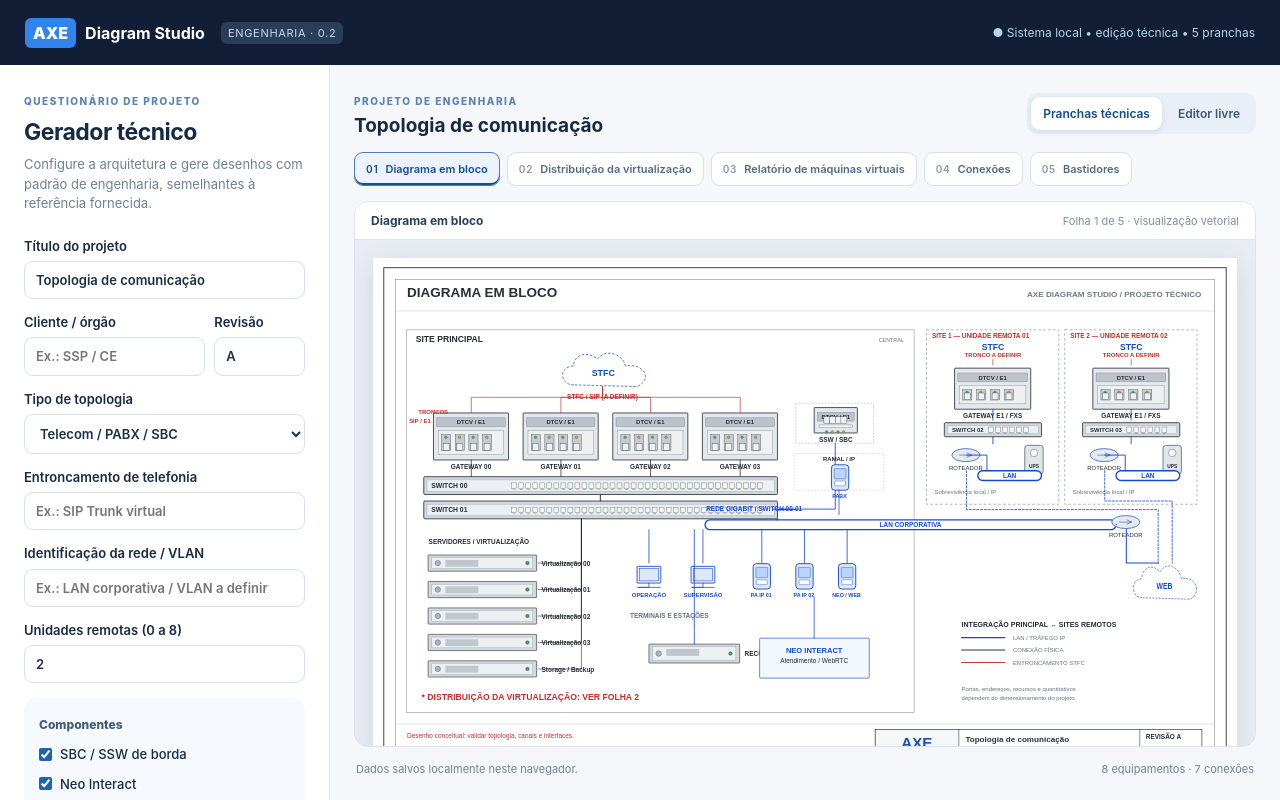
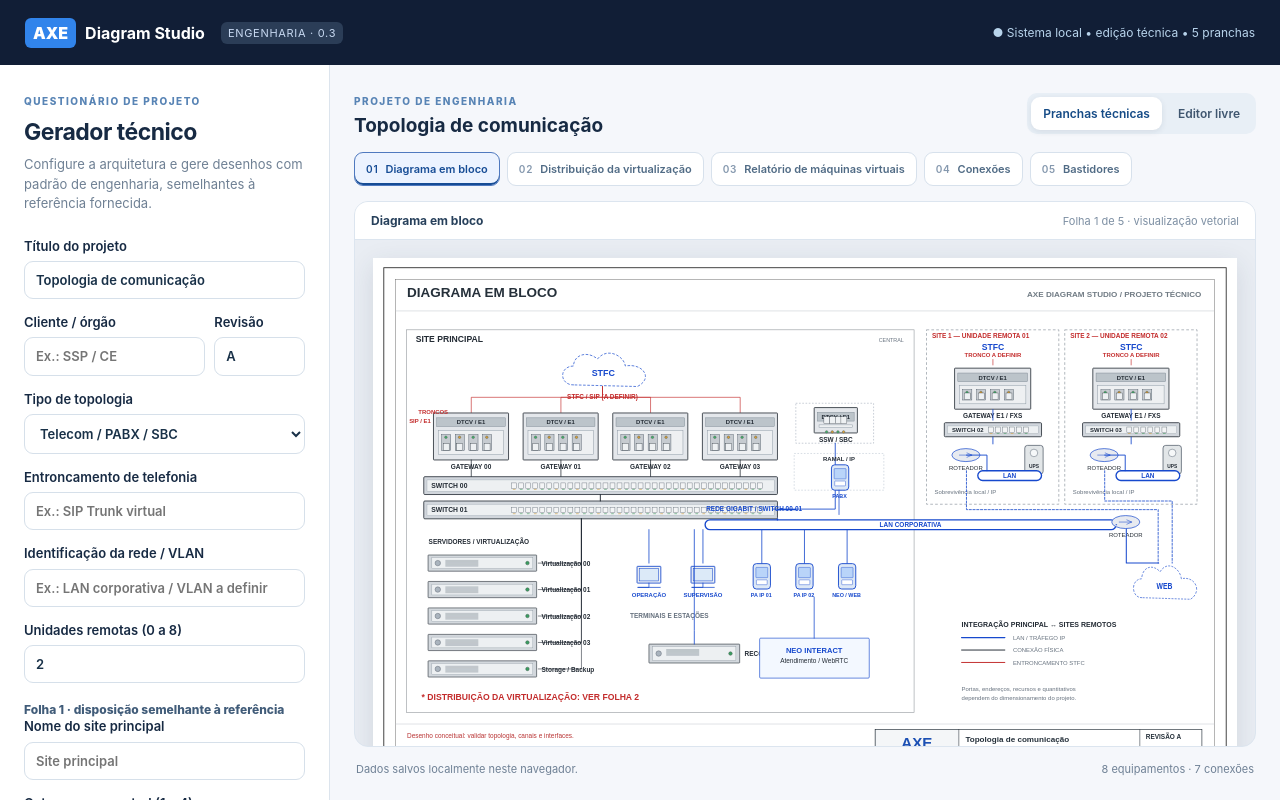
Before and after one commit to jeffaxe81/axe-diagrams-studio, a React (Vite) app: page / in a window 1280 px wide. Built offline with nearby package versions, Linux system fonts and the light colour scheme.

Commit message:
feat: configure main site, remote site names and gateway count on Folha 1

```diff
--- a/src/App.tsx
+++ b/src/App.tsx
@@ -12,6 +12,10 @@ type ProjectSpec = DiagramSpec & {
   revision?: string;
   trunkType?: string;
   lanLabel?: string;
+  mainSiteName?: string;
+  remoteSite1Name?: string;
+  remoteSite2Name?: string;
+  gatewayCount?: number;
 };
 const nodeTypes = {equipment: EquipmentNode};
 
@@ -96,7 +100,7 @@ export default function App() {
   return (
     <div className="app">
       <header className="topbar">
-        <div className="topbrand"><span className="brand">AXE</span> <strong>Diagram Studio</strong><span className="version">ENGENHARIA · 0.2</span></div>
+        <div className="topbrand"><span className="brand">AXE</span> <strong>Diagram Studio</strong><span className="version">ENGENHARIA · 0.3</span></div>
         <span className="status">● Sistema local • edição técnica • 5 pranchas</span>
       </header>
       <div className="workspace">
@@ -132,6 +136,22 @@ export default function App() {
           <label>Unidades remotas (0 a 8)
             <input type="number" min={0} max={8} value={spec.remoteSites} onChange={e=>patchSpec({remoteSites:Math.max(0,Math.min(8,Number(e.target.value)||0))})}/>
           </label>
+          <div className="block-layout-fields">
+            <span className="field-title">Folha 1 · disposição semelhante à referência</span>
+            <label>Nome do site principal
+              <input placeholder="Site principal" value={spec.mainSiteName ?? ""} onChange={e=>patchSpec({mainSiteName:e.target.value})}/>
+            </label>
+            <label>Gateways na central (1 a 4)
+              <input type="number" min={1} max={4} value={spec.gatewayCount ?? 4}
+                onChange={e=>patchSpec({gatewayCount:Math.max(1,Math.min(4,Number(e.target.value)||1))})}/>
+            </label>
+            {spec.remoteSites >= 1 && <label>Identificação da unidade remota 01
+              <input placeholder="Ex.: Juazeiro do Norte" value={spec.remoteSite1Name ?? ""} onChange={e=>patchSpec({remoteSite1Name:e.target.value})}/>
+            </label>}
+            {spec.remoteSites >= 2 && <label>Identificação da unidade remota 02
+              <input placeholder="Ex.: Sobral" value={spec.remoteSite2Name ?? ""} onChange={e=>patchSpec({remoteSite2Name:e.target.value})}/>
+            </label>}
+          </div>
           <div className="checklist">
             <span className="field-title">Componentes</span>
             {spec.template==="telecom" && <>
```
